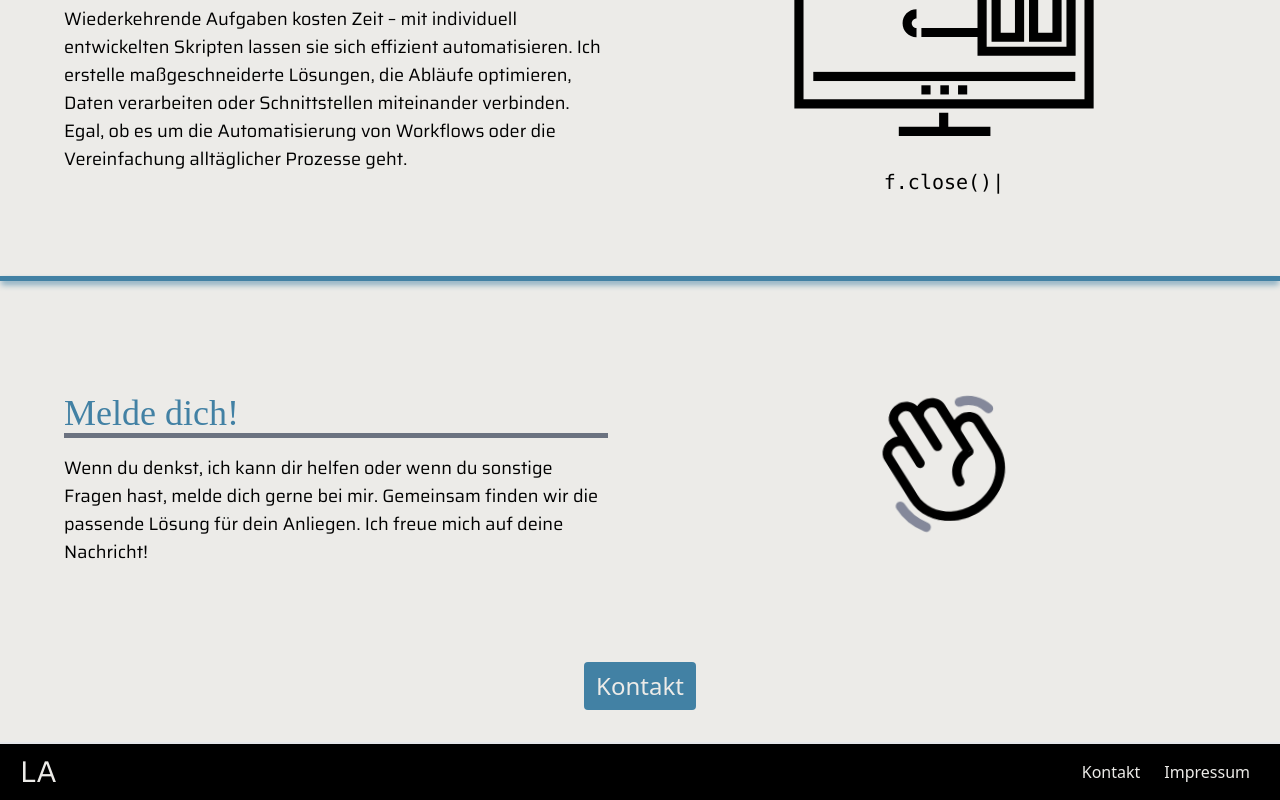
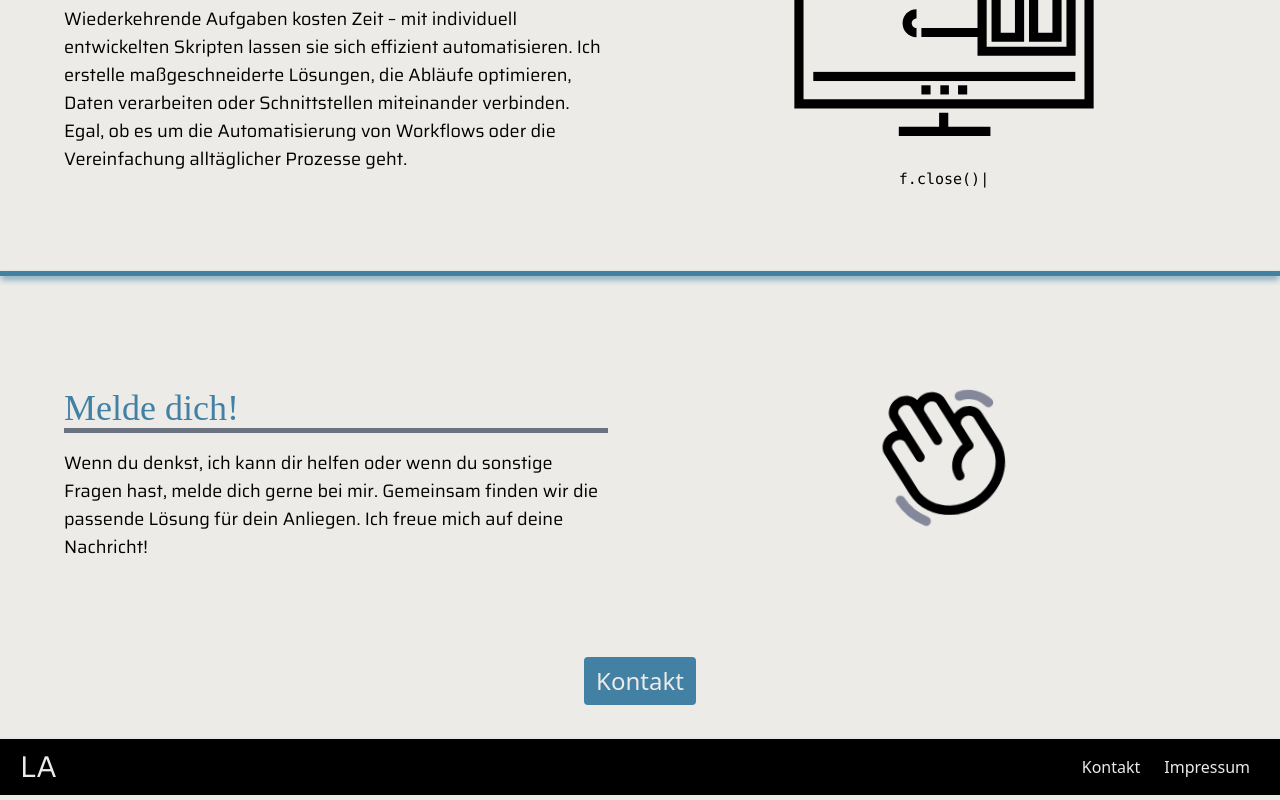
Before and after one commit to louziferr/luzie-website, a Next.js app: page /software in a window 1280 px wide. Shown: the part 2574-3374 px from the top of the page. Built offline with nearby package versions, Linux system fonts and the light colour scheme; a web font is replaced by a local one; what tailwindcss-animated would draw is missing.

Commit message:
change software stuff

```diff
--- a/app/software/page.tsx
+++ b/app/software/page.tsx
@@ -177,14 +177,14 @@ export default function Software() {
                     // Same substring at the start will only be typed out once, initially
                     "f = open('data.csv', 'w')",
                     1000,
-                    "f.write('done\n')",
+                    "f.write('done\\n')",
                     1000,
                     "f.close()",
                     1000,
                   ]}
                   wrapper="span"
                   speed={50}
-                  className="font-mono text-[20px] text-black md:text-xl pt-8"
+                  className="font-mono text-[15px] text-black pt-8"
                   repeat={Infinity}
                 />
               </div>
```
